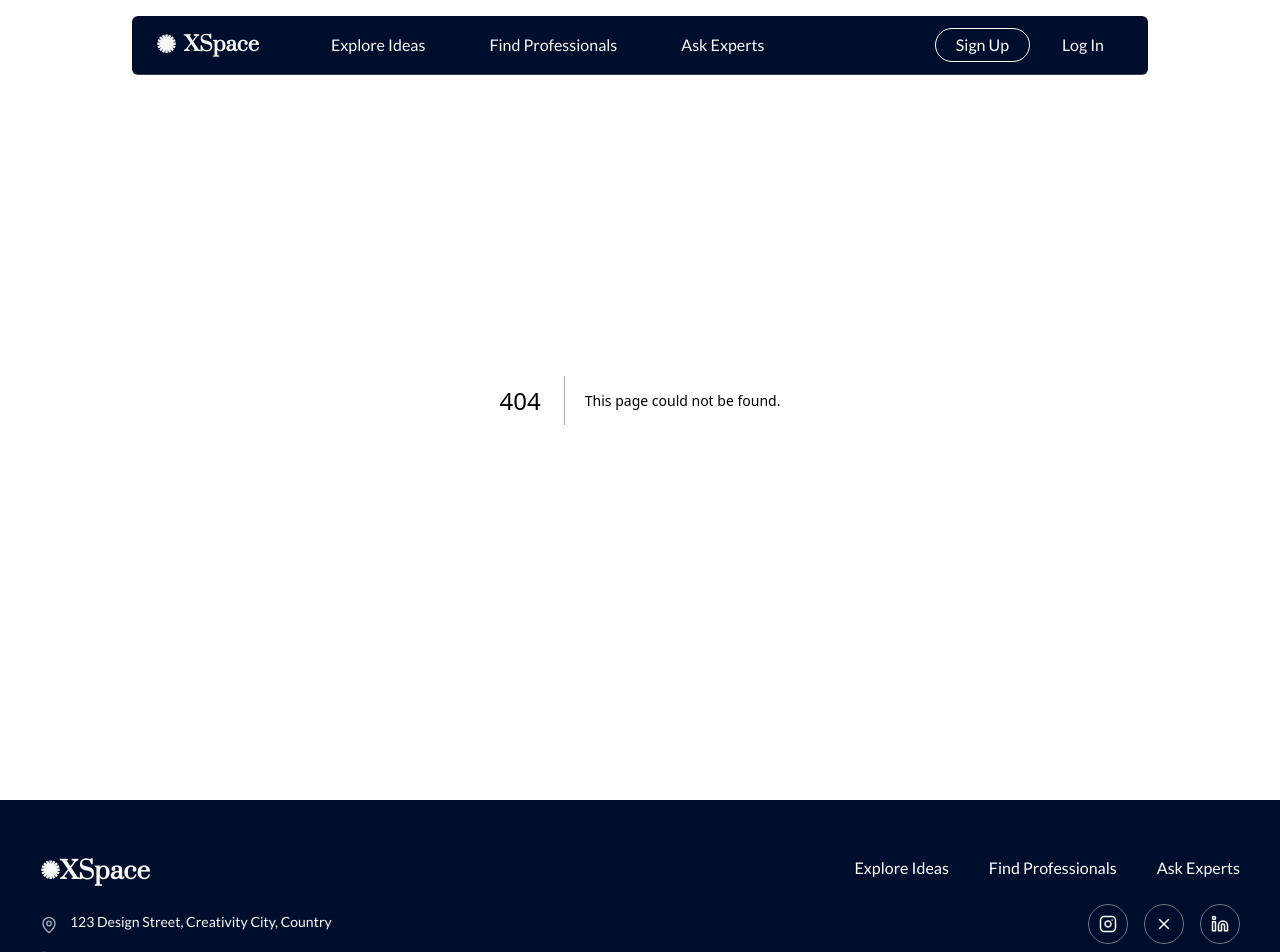
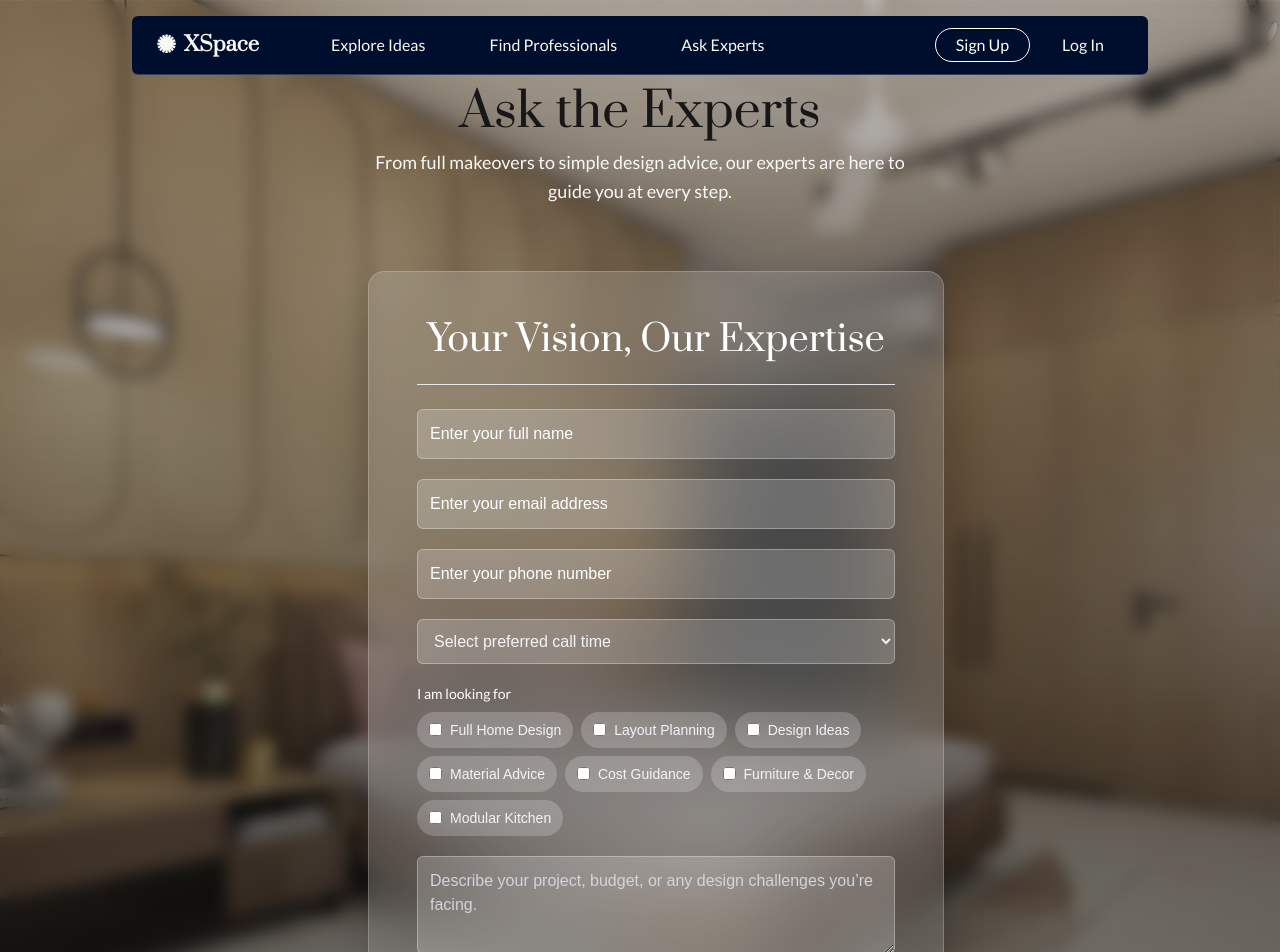
Before and after one commit to hushahadat/X-Space-Fe, a Next.js app: page /ask-experts in a window 1280 px wide. Before the commit this address had no page. Shown: the top 952 px of the page. Built offline with nearby package versions, Linux system fonts and the light colour scheme.

Commit message:
feat : Ask Experts

```diff
--- /dev/null
+++ b/app/ask-experts/page.tsx
@@ -0,0 +1,12 @@
+import AskExpertsPage from "@/components/ask-experts/AskExperts";
+import React from "react";
+
+const Page = () => {
+  return (
+    <div>
+      <AskExpertsPage />
+    </div>
+  );
+};
+
+export default Page;
--- /dev/null
+++ b/app/find-professionals/page.tsx
@@ -0,0 +1,29 @@
+"use client";
+
+export default function FindProfessionals() {
+  return (
+    <section
+      className="min-h-[80vh] flex flex-col justify-center items-center text-center
+      bg-gradient-to-b from-[#FBFFF1] via-[#FFF5F2] to-[#F3CEC6] text-primary px-4"
+    >
+      {/* Main Heading */}
+      <h1 className="text-3xl md:text-5xl font-prata mb-4">
+        Growing Our Community
+      </h1>
+
+      {/* Subheading */}
+      <p className="text-gray-700 text-base md:text-lg font-lato max-w-2xl mb-8">
+        We’re bringing top professionals to your city. Want to be notified?
+      </p>
+
+      {/* Notify Button */}
+      <button
+        className="bg-primary text-white px-8 py-3 rounded-full
+        font-lato text-base shadow-md hover:shadow-lg hover:bg-primary/90
+        transition-all duration-300 ease-in-out cursor-pointer active:scale-95"
+      >
+        Notify Me
+      </button>
+    </section>
+  );
+}
--- /dev/null
+++ b/components/ask-experts/AskExperts.tsx
@@ -0,0 +1,158 @@
+"use client";
+
+import { useForm } from "react-hook-form";
+
+export default function AskExpertsPage() {
+  const {
+    register,
+    handleSubmit,
+    formState: { errors },
+  } = useForm();
+
+  const onSubmit = (data: any) => {
+    console.log("Form Submitted:", data);
+  };
+
+  return (
+    <section
+      className="relative min-h-screen flex items-center justify-center bg-cover bg-center "
+      style={{ backgroundImage: "url('/images/ask-experts-bg.jpg')" }}
+    >
+      {/* Background Overlay */}
+      <div className="absolute inset-0 bg-linear-to-b from-black/20 via-black/40 to-black/60 backdrop-blur-sm"></div>
+
+      {/* Glass Form Box */}
+      <div className="relative z-10 w-full max-w-xl mx-4 mt-22 mb-16">
+        {/* Header Inside Box */}
+        <div className="text-center mb-6">
+          <h1 className="text-3xl md:text-5xl font-prata mb-3 ">
+            Ask the Experts
+          </h1>
+          <p className="text-secondary text-base md:text-lg font-light leading-relaxed font-lato">
+            From full makeovers to simple design advice, our experts are here to
+            guide you at every step.
+          </p>
+        </div>
+        <div className="relative z-10 w-full max-w-xl mx-4 my-16 bg-white/15 backdrop-blur-2xl rounded-2xl border border-white/20 shadow-2xl px-8 py-10 md:px-12 md:py-12 text-white ">
+          {/* Subheader */}
+          <h3 className="text-xl md:text-4xl text-center font-prata text-white">
+            Your Vision, Our Expertise
+          </h3>
+
+          <div className="border-t border-gray-200 my-6"></div>
+          {/* Form */}
+          <form
+            onSubmit={handleSubmit(onSubmit)}
+            className="space-y-5 text-gray-100"
+          >
+            {/* Full Name */}
+            <div>
+              <input
+                {...register("fullName", { required: true })}
+                placeholder="Enter your full name"
+                className="w-full p-3 rounded-md bg-white/20 border border-white/30 placeholder-white focus:outline-none  focus:ring-[#2F29234D] focus:bg-[#2F29234D]"
+              />
+              {errors.fullName && (
+                <p className="text-red-400 text-sm mt-1">
+                  Full name is required
+                </p>
+              )}
+            </div>
+
+            {/* Email */}
+            <div>
+              <input
+                {...register("email", { required: true })}
+                type="email"
+                placeholder="Enter your email address"
+                className="w-full p-3 rounded-md bg-white/20 border border-white/30 placeholder-white focus:outline-none  focus:ring-[#2F29234D] focus:bg-[#2F29234D]"
+              />
+              {errors.email && (
+                <p className="text-red-400 text-sm mt-1">Email is required</p>
+              )}
+            </div>
+
+            {/* Phone Number */}
+            <div>
+              <input
+                {...register("phone", { required: true })}
+                placeholder="Enter your phone number"
+                className="w-full p-3 rounded-md bg-white/20 border border-white/30 placeholder-white focus:outline-none  focus:ring-[#2F29234D] focus:bg-[#2F29234D]"
+              />
+              {errors.phone && (
+                <p className="text-red-400 text-sm mt-1">
+                  Phone number is required
+                </p>
+              )}
+            </div>
+
+            {/* Preferred Call Time */}
+            <div>
+              <select
+                {...register("callTime", { required: true })}
+                className="w-full p-3 rounded-md bg-white/20 border border-white/30 text-gray-100 focus:outline-none focus:ring-2 focus:ring-white/50"
+              >
+                <option value="">Select preferred call time</option>
+                <option value="Morning">Morning (9 AM - 12 PM)</option>
+                <option value="Afternoon">Afternoon (12 PM - 4 PM)</option>
+                <option value="Evening">Evening (4 PM - 8 PM)</option>
+              </select>
+              {errors.callTime && (
+                <p className="text-red-400 text-sm mt-1">Select a call time</p>
+              )}
+            </div>
+
+            {/* I am looking for */}
+            <div>
+              <label className="block mb-2 text-sm text-white font-lato">
+                I am looking for
+              </label>
+              <div className="flex flex-wrap gap-2">
+                {[
+                  "Full Home Design",
+                  "Layout Planning",
+                  "Design Ideas",
+                  "Material Advice",
+                  "Cost Guidance",
+                  "Furniture & Decor",
+                  "Modular Kitchen",
+                ].map((option) => (
+                  <label
+                    key={option}
+                    className="flex items-center gap-2 text-sm bg-white/20 px-3 py-2 rounded-full cursor-pointer hover:bg-white/30 transition"
+                  >
+                    <input
+                      type="checkbox"
+                      value={option}
+                      {...register("services")}
+                      className="accent-white"
+                    />
+                    {option}
+                  </label>
+                ))}
+              </div>
+            </div>
+
+            {/* Message */}
+            <div>
+              <textarea
+                {...register("message")}
+                rows={3}
+                placeholder="Describe your project, budget, or any design challenges you’re facing."
+                className="w-full p-3 rounded-md bg-white/20 border border-white/30 placeholder-gray-300 focus:outline-none focus:ring-2 focus:ring-white/50"
+              />
+            </div>
+
+            {/* Submit Button */}
+            <button
+              type="submit"
+              className="w-full mt-4 bg-[#0A1630] text-white py-3 rounded-full font-lato hover:bg-[#142850] transition-all duration-300 shadow-lg"
+            >
+              Start Your Design Journey
+            </button>
+          </form>
+        </div>
+      </div>
+    </section>
+  );
+}
--- a/components/layout/Navbar.tsx
+++ b/components/layout/Navbar.tsx
@@ -39,13 +39,13 @@ export default function Navbar() {
               Explore Ideas
             </Link>
             <Link
-              href="#"
+              href="/find-professionals"
               className={`text-secondary hover:${TEXT_SECONDARY} font-lato`}
             >
               Find Professionals
             </Link>
             <Link
-              href="#"
+              href="/ask-experts"
               className={`text-secondary hover:${TEXT_SECONDARY} font-lato`}
             >
               Ask Experts
```
Also changed, not shown: public/images/ask-experts-bg.jpg (added).
